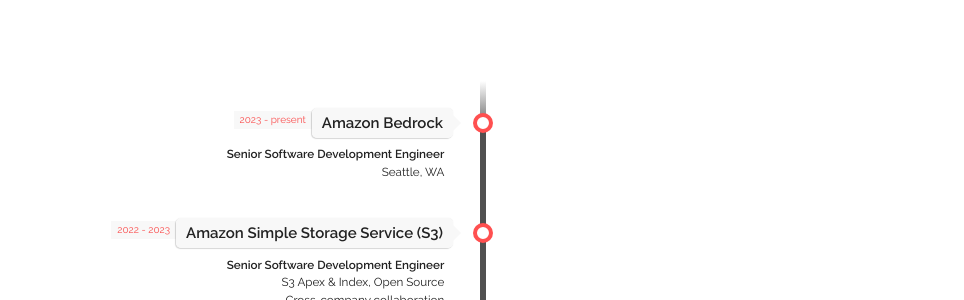
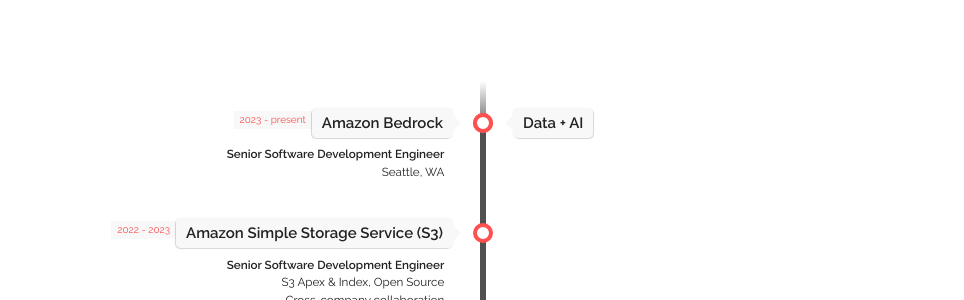
Before and after one commit to gfw001/gfw001.github.io, a Jekyll site: the page projects.html, which Jekyll copies as it is, in a window 1280 px wide. Shown: the part 1271-1571 px from the top of the page, without its empty margins (157-1121 px from the left). Built offline with Jekyll 4.4.1, drawn with Linux system fonts in a browser that asks for light colours.

Commit message:
Update projects.html

```diff
--- a/projects.html
+++ b/projects.html
@@ -182,6 +182,11 @@
         </div>
         <div class="desc"><b>Senior Software Development Engineer</b> <br/> Seattle, WA</div>
       </div>
+      <div class="direction-r">
+        <div class="flag-wrapper">
+          <span class="flag">Data + AI</span>
+        </div>
+      </div>
     </li>
     <li>
       <div class="direction-l">
```
